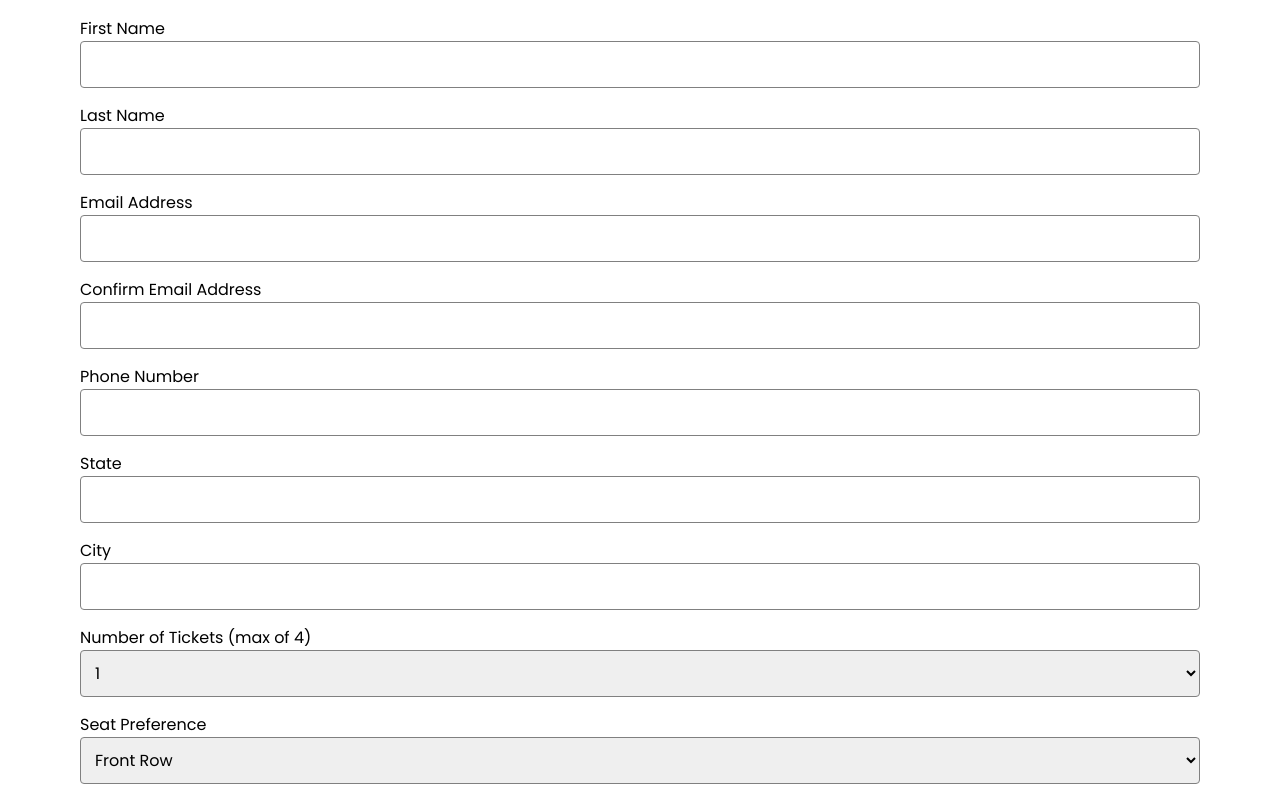
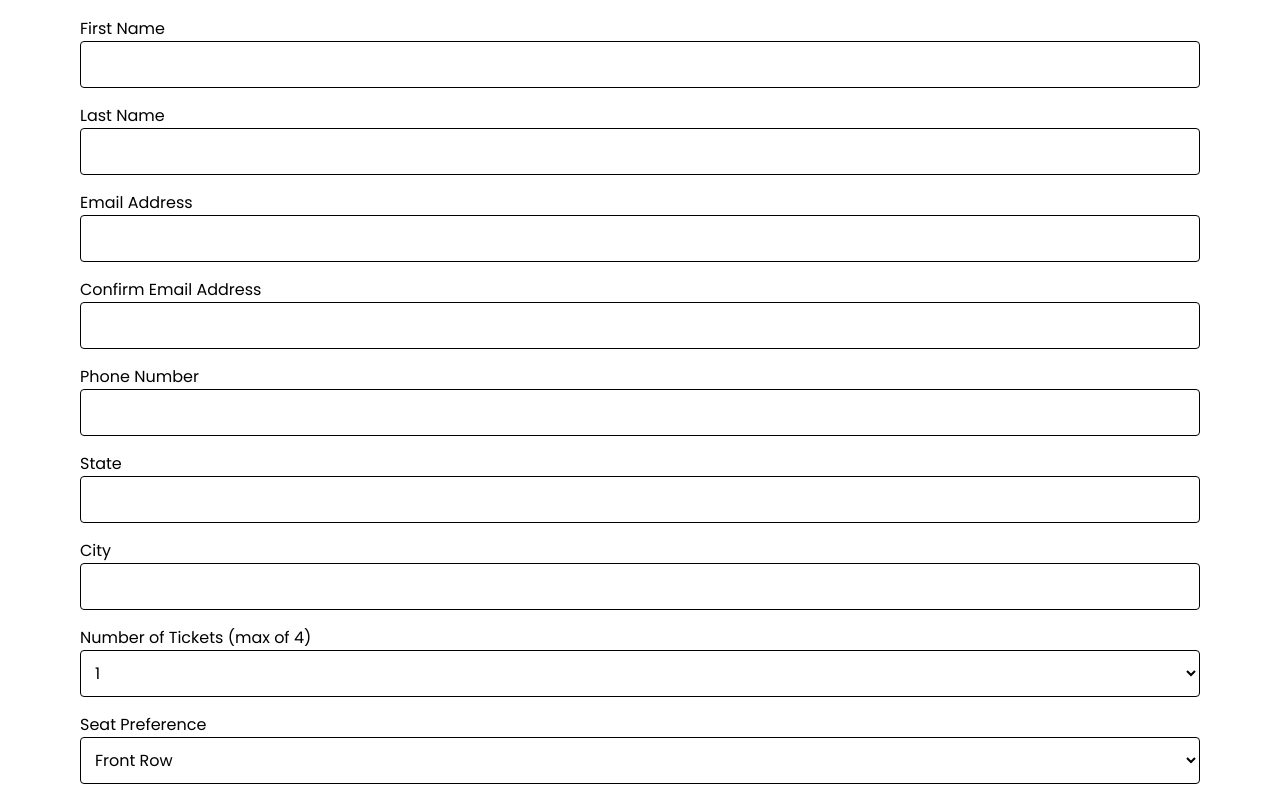
Before and after one commit to Fahizarh/Movie-Ticket-Booking-Form, a plain HTML site: page form.html in a window 1280 px wide. Shown: the top 797 px of the page. Drawn offline with Linux system fonts and the light colour scheme.

Commit message:
Today's commit

```diff
--- a/form.css
+++ b/form.css
@@ -40,10 +40,11 @@ input {
   width: 100%;
   padding: 10px;
   font-size: 1em;
-  border: 1px solid gray;
+  border: 1px solid black;
   border-radius: 4px;
   margin-bottom: 15px;
   font-family: var(--primaryFont);
+  background-color: transparent;
 }
 
 .submit-btn {
```
